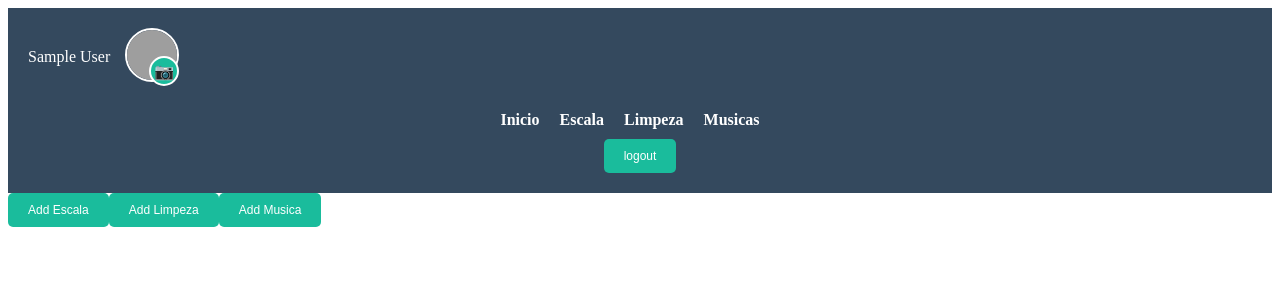
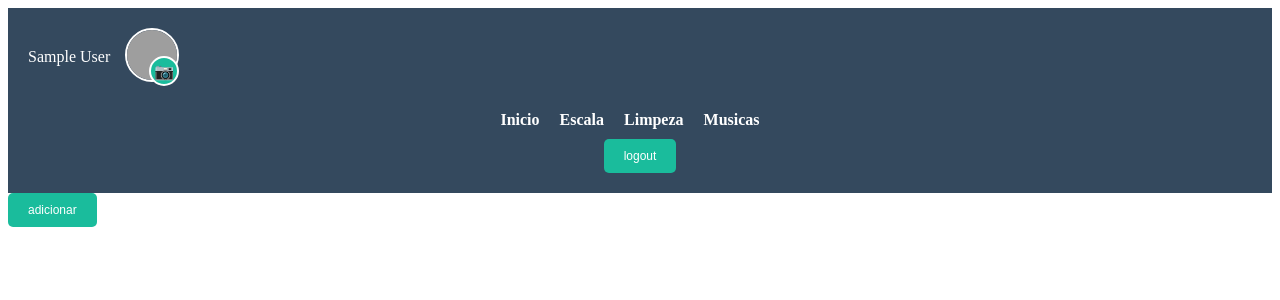
Before and after one commit to Fabioalbuqueque/louvor, an Angular app: page /dashboard in a window 1280 px wide. Shown: the top 300 px of the page. Built offline with nearby package versions, Linux system fonts and the light colour scheme; sample sign-in values are in the browser's storage; grey boxes are pictures that could not be loaded.

Commit message:
criação so botão adiocnar

```diff
--- a/src/app/components/dashboard/dashboard.html
+++ b/src/app/components/dashboard/dashboard.html
@@ -20,7 +20,5 @@
       <button class="btn" type="button" (click)="logout()">logout</button>
     </header>
     <section class="dashboard">
-      <button class="btn" type="button">Add Escala</button>
-      <button class="btn" type="button">Add Limpeza</button>
-      <button class="btn" type="button">Add Musica</button>
+        <button class="btn" type="button" (click)="criar()">adicionar</button>
     </section>
--- a/src/app/components/dashboard/dashboard.ts
+++ b/src/app/components/dashboard/dashboard.ts
@@ -26,6 +26,10 @@ export class Dashboard implements OnInit {
     });
   }
 
+  criar(){
+    this.router.navigate(['/criar']);
+  }
+
   uploadProfileImage(event: any): void {
     const file = event.target.files[0];
     if (!file) return;
```
